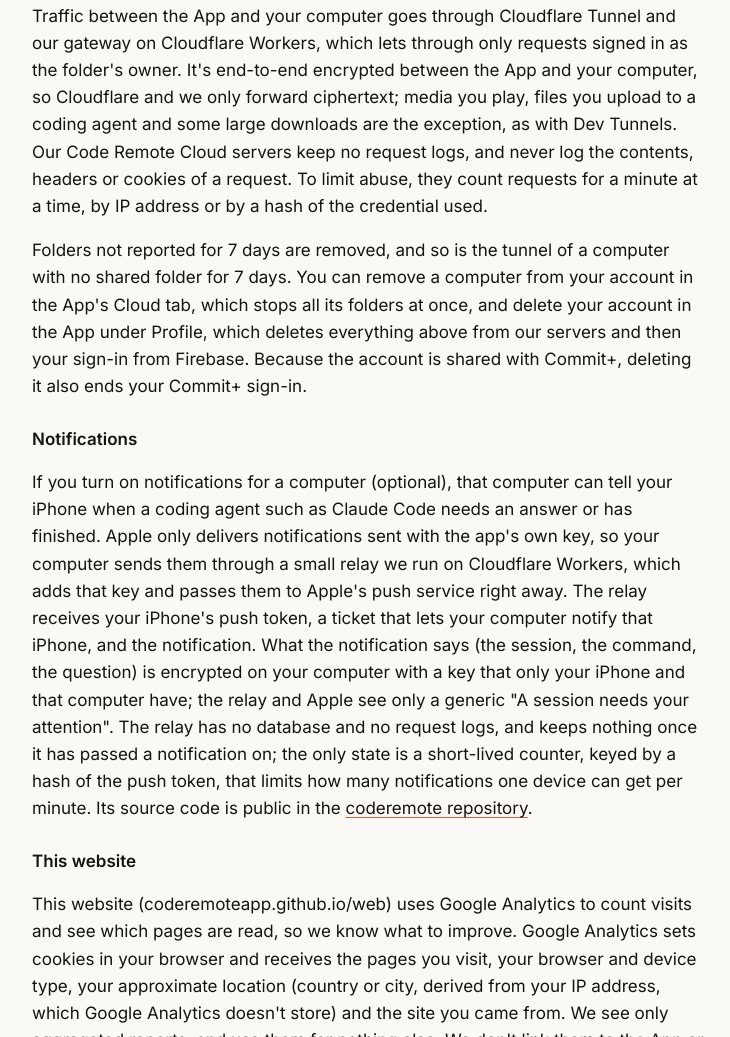
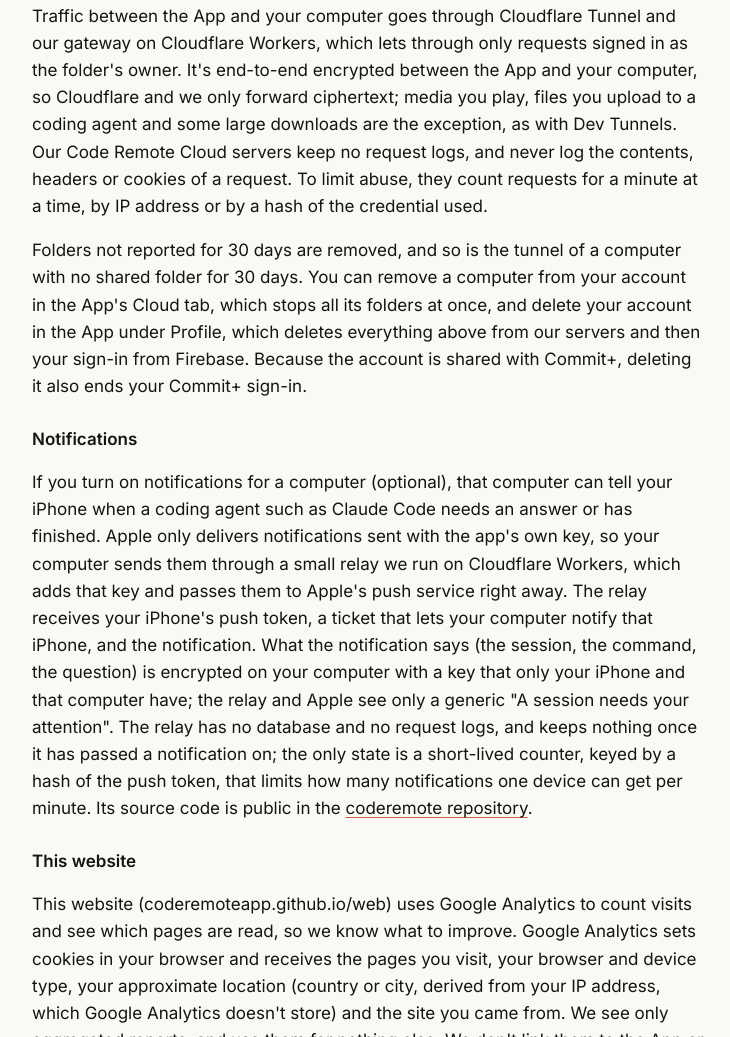
Before and after one commit to CodeRemoteApp/web, a plain HTML site: page privacy.html in a window 1280 px wide. Shown: the part 1658-2695 px from the top of the page, without its empty margins (272-1002 px from the left). Drawn offline with Linux system fonts and the light colour scheme.

Commit message:
Revert "Privacy policy: Code Remote Cloud cleans up after 7 days"
This reverts commit 793de61cec34854b9649fcfd6c2f84fdd064eabc.

```diff
--- a/privacy.html
+++ b/privacy.html
@@ -106,7 +106,7 @@
 				<li><strong>Sign-in codes:</strong> while a computer signs in, the short code it shows and its name, for at most 10 minutes, then deleted within a day.</li>
 			</ul>
 			<p>Traffic between the App and your computer goes through Cloudflare Tunnel and our gateway on Cloudflare Workers, which lets through only requests signed in as the folder's owner. It's end-to-end encrypted between the App and your computer, so Cloudflare and we only forward ciphertext; media you play, files you upload to a coding agent and some large downloads are the exception, as with Dev Tunnels. Our Code Remote Cloud servers keep no request logs, and never log the contents, headers or cookies of a request. To limit abuse, they count requests for a minute at a time, by IP address or by a hash of the credential used.</p>
-			<p>Folders not reported for 7 days are removed, and so is the tunnel of a computer with no shared folder for 7 days. You can remove a computer from your account in the App's Cloud tab, which stops all its folders at once, and delete your account in the App under Profile, which deletes everything above from our servers and then your sign-in from Firebase. Because the account is shared with Commit+, deleting it also ends your Commit+ sign-in.</p>
+			<p>Folders not reported for 30 days are removed, and so is the tunnel of a computer with no shared folder for 30 days. You can remove a computer from your account in the App's Cloud tab, which stops all its folders at once, and delete your account in the App under Profile, which deletes everything above from our servers and then your sign-in from Firebase. Because the account is shared with Commit+, deleting it also ends your Commit+ sign-in.</p>
 
 			<h3 id="notifications">Notifications</h3>
 			<p>If you turn on notifications for a computer (optional), that computer can tell your iPhone when a coding agent such as Claude Code needs an answer or has finished. Apple only delivers notifications sent with the app's own key, so your computer sends them through a small relay we run on Cloudflare Workers, which adds that key and passes them to Apple's push service right away. The relay receives your iPhone's push token, a ticket that lets your computer notify that iPhone, and the notification. What the notification says (the session, the command, the question) is encrypted on your computer with a key that only your iPhone and that computer have; the relay and Apple see only a generic "A session needs your attention". The relay has no database and no request logs, and keeps nothing once it has passed a notification on; the only state is a short-lived counter, keyed by a hash of the push token, that limits how many notifications one device can get per minute. Its source code is public in the <a href="https://github.com/CodeRemoteApp/coderemote/tree/main/apps/push-relay">coderemote repository</a>.</p>
```
